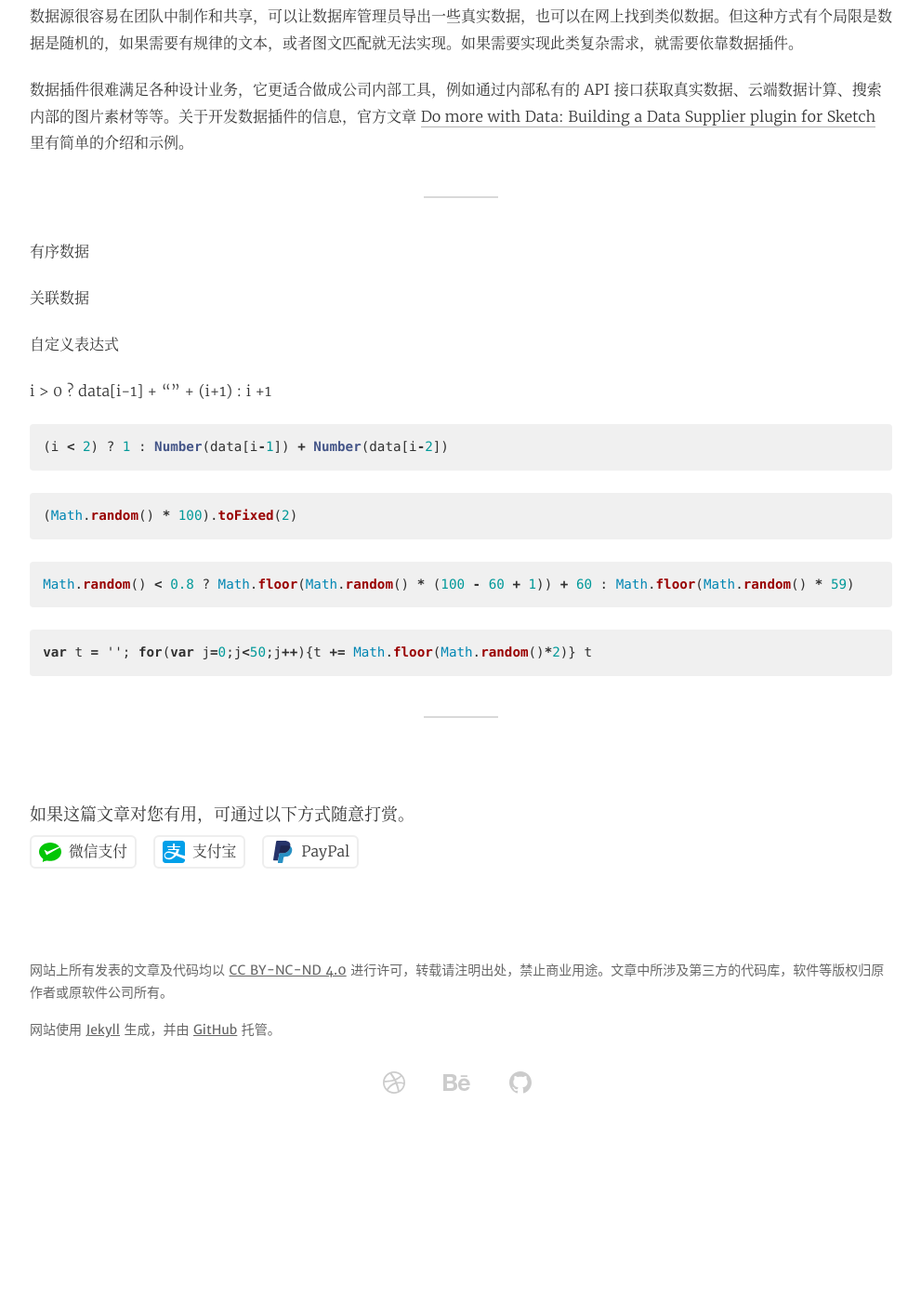
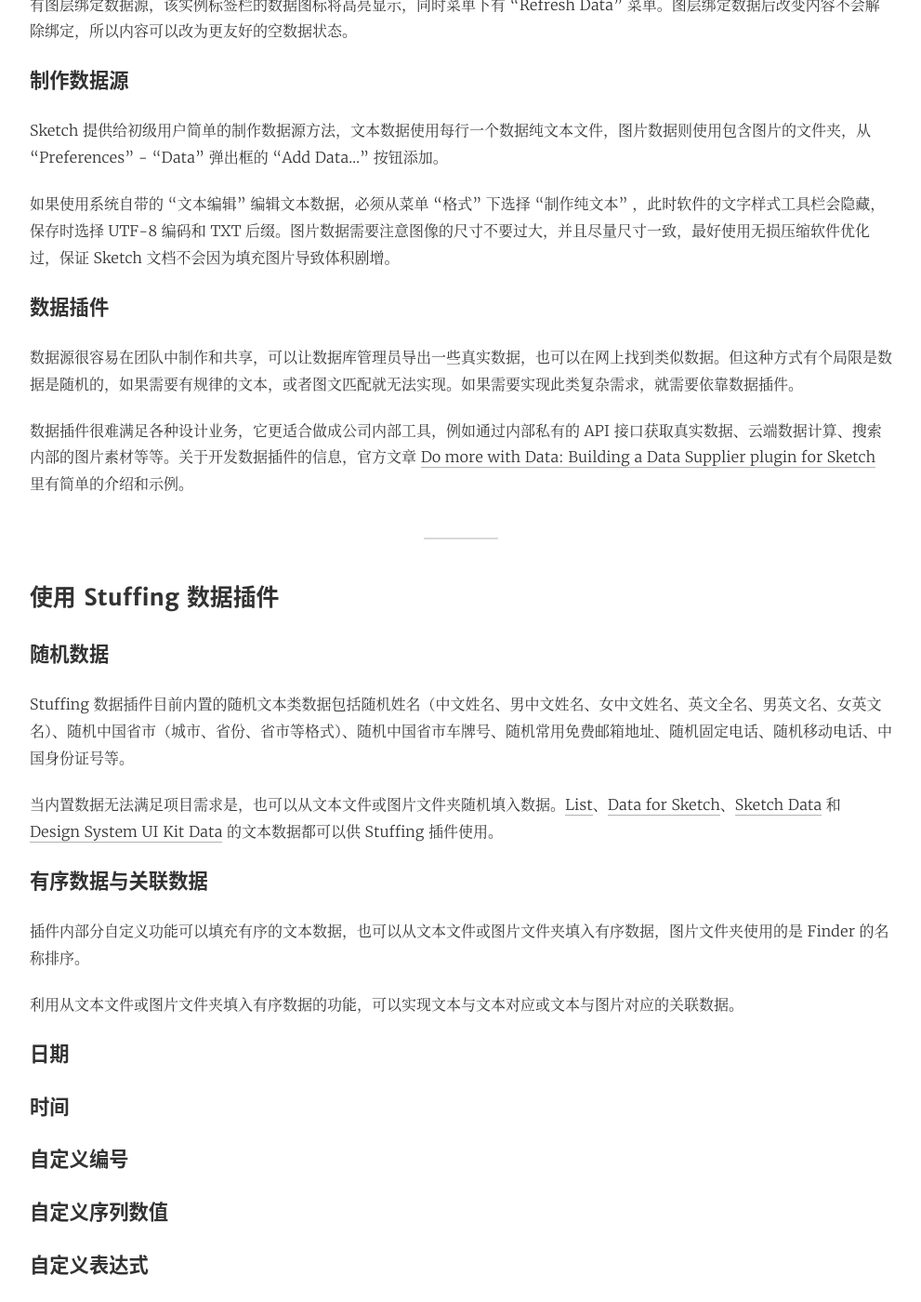
Before and after one commit to Ashung/ashung.github.io, a Jekyll site: the page built from _posts/2018-10-24-sketch-data.md, in a window 1280 px wide and 1400 px high, scrolled down 1100 px. Shown: the whole window at 93% size, without its empty margins (144-1135 px from the left). Built offline with Jekyll 4.4.1, drawn with Linux system fonts in a browser that asks for light colours; comment, search, counter and statistics services are not loaded; before the commit the page ends 2361 px from its top, so only the background shows below that; some of the changed text lies outside the part shown.

Commit message:
sketch data

```diff
--- a/_posts/2018-10-24-sketch-data.md
+++ b/_posts/2018-10-24-sketch-data.md
@@ -6,7 +6,10 @@
 
 今年 6 月份就收到了 Sketch 数据填充插件的资料和内测版，于是有做了一个中文数据的插件的想法。原本计划 Sketch 52 发布时完成，但由于官方改变了一些接口和我重写了一些代码，还要调其他插件的新版兼容，结果拖到现在插件差不多算完成了。
 
-本文主要介绍使用 Stuffing 数据插件的使用，我在前文加入一些 Sketch 数据填充的基础。因为这是针对中文用户的数据插件，连界面都是中文，导致我少了美元打赏收入，因为目前为止我所有插件的人民币收入还不够买袋猫粮，所以我不会费太多笔墨介绍非常基础的东西。
+本文主要介绍使用 [Stuffing](https://github.com/Ashung/Sketch-Stuffing) 数据插件的使用，我在前文加入一些 Sketch 数据填充的基础。因为这是针对中文用户的数据插件，连界面都是中文，导致我少了美元打赏收入，因为目前为止我所有插件的人民币收入还不够买袋猫粮，所以我不会费太多笔墨介绍非常基础的东西。
+
+* toc
+{:toc}
 
 ## 数据填充基础
 
@@ -30,17 +33,29 @@
 
 ------
 
+## 使用 Stuffing 数据插件
 
+### 随机数据
 
-有序数据
+Stuffing 数据插件目前内置的随机文本类数据包括随机姓名（中文姓名、男中文姓名、女中文姓名、英文全名、男英文名、女英文名）、随机中国省市（城市、省份、省市等格式）、随机中国省市车牌号、随机常用免费邮箱地址、随机固定电话、随机移动电话、中国身份证号等。
 
-关联数据
+当内置数据无法满足项目需求是，也可以从文本文件或图片文件夹随机填入数据。[List](https://github.com/listsfordesign/Lists)、[Data for Sketch](https://github.com/eyals/data-for-sketch)、[Sketch Data](https://github.com/ivomynttinen/sketch-data) 和 [Design System UI Kit Data](https://github.com/salesforce-ux/design-system-ui-kit-data) 的文本数据都可以供 Stuffing 插件使用。
 
+### 有序数据与关联数据
 
+插件内部分自定义功能可以填充有序的文本数据，也可以从文本文件或图片文件夹填入有序数据，图片文件夹使用的是 Finder 的名称排序。
 
+利用从文本文件或图片文件夹填入有序数据的功能，可以实现文本与文本对应或文本与图片对应的关联数据。
 
+### 日期
 
-自定义表达式
+### 时间
+
+### 自定义编号
+
+### 自定义序列数值
+
+### 自定义表达式
 
 i > 0 ? data[i-1] + "" + (i+1) : i +1
 
```
Also changed, not shown: _posts/2018-04-11-deep-into-sketch-library-part-2.md (+4 -0 lines), _posts/2018-04-13-deep-into-sketch-library-part-3.md (+18 -2 lines).
